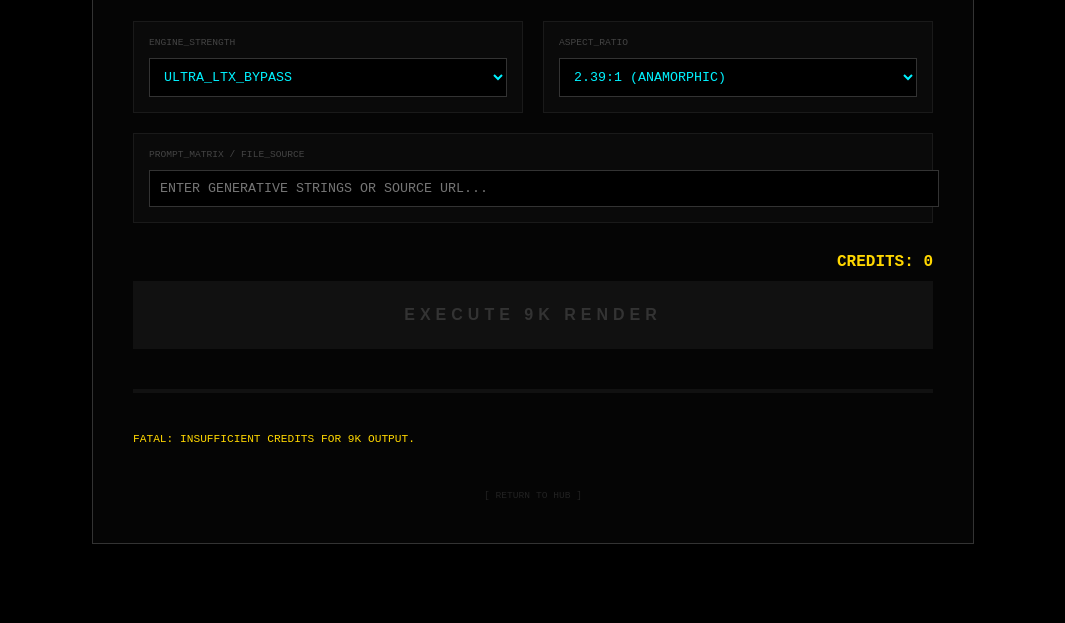
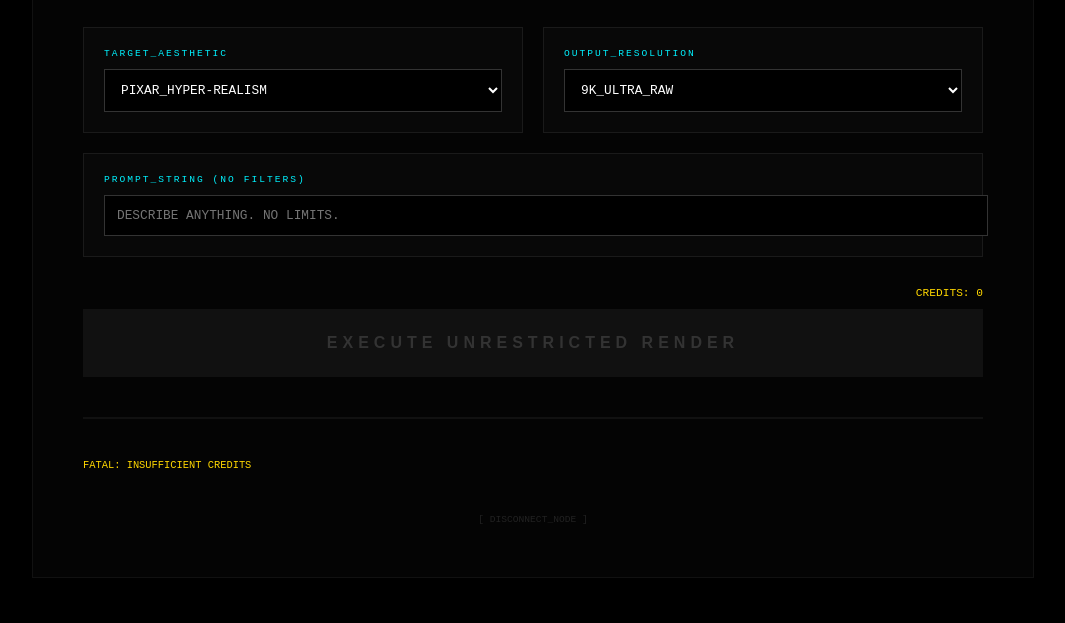
Before and after one commit to KNOCKSSTUDiOS/knocks-engine, a plain HTML site: page render.html in a window 1280 px wide. Shown: the part 177-800 px from the top of the page, without its empty margins (107-1172 px from the left). Drawn offline with Linux system fonts and the light colour scheme.

Commit message:
Update render.html

```diff
--- a/render.html
+++ b/render.html
@@ -3,103 +3,125 @@
 <head>
     <meta charset="UTF-8">
     <meta name="viewport" content="width=device-width, initial-scale=1.0">
-    <title>9K_ULTRA_APEX_ENGINE | HOLLYWOODiMAGiNG</title>
+    <title>9K_APEX_ENGINE | UNRESTRICTED_OUTPUT</title>
     <style>
-        body { margin: 0; background: #000; color: #fff; font-family: 'Courier New', monospace; display: flex; align-items: center; justify-content: center; min-height: 100vh; }
-        .engine-core { width: 90%; max-width: 800px; border: 1px solid #333; padding: 40px; background: #050505; position: relative; }
-        .glitch-header { font-size: 1.5rem; letter-spacing: 8px; color: #00f2ff; border-bottom: 1px solid #111; padding-bottom: 20px; margin-bottom: 30px; }
+        :root { --neon: #00f2ff; --gold: #ffd700; --bg: #000; }
+        body { margin: 0; background: #000; color: #fff; font-family: 'Courier New', monospace; overflow-x: hidden; display: flex; align-items: center; justify-content: center; min-height: 100vh; }
 
-        /* CONTROL PANEL */
-        .settings-grid { display: grid; grid-template-columns: 1fr 1fr; gap: 20px; margin-bottom: 30px; }
-        .setting-box { background: #0a0a0a; border: 1px solid #1a1a1a; padding: 15px; }
-        .setting-box label { display: block; font-size: 0.6rem; color: #444; margin-bottom: 10px; }
-        select, input { width: 100%; background: #000; border: 1px solid #333; color: #00f2ff; padding: 10px; font-family: 'Courier New'; outline: none; }
+        .engine-wrap { width: 90%; max-width: 900px; border: 1px solid #111; background: rgba(5,5,5,0.9); padding: 50px; position: relative; backdrop-filter: blur(20px); }
+        .engine-wrap::before { content: "COPYRIGHT_BYPASS_ACTIVE"; position: absolute; top: 10px; left: 10px; font-size: 0.5rem; color: var(--gold); letter-spacing: 2px; }
 
-        /* PROGRESS SYSTEM */
-        .render-status { height: 4px; background: #111; margin: 40px 0; position: relative; overflow: hidden; }
-        .progress-fill { width: 0%; height: 100%; background: #00f2ff; box-shadow: 0 0 20px #00f2ff; transition: 0.2s; }
+        .header { border-bottom: 1px solid #222; padding-bottom: 20px; margin-bottom: 30px; }
+        .header h1 { font-size: 1.5rem; letter-spacing: 8px; color: var(--neon); margin: 0; }
+        .header p { font-size: 0.6rem; color: #444; margin-top: 10px; }
 
-        .btn-ignite { width: 100%; padding: 25px; background: #00f2ff; color: #000; font-weight: 900; border: none; cursor: pointer; letter-spacing: 5px; font-size: 1rem; }
-        .btn-ignite:disabled { background: #111; color: #333; cursor: not-allowed; }
+        /* THE STYLE MATRIX */
+        .matrix-grid { display: grid; grid-template-columns: 1fr 1fr; gap: 20px; margin-bottom: 30px; }
+        .input-group { background: #080808; border: 1px solid #1a1a1a; padding: 20px; }
+        label { display: block; font-size: 0.6rem; color: var(--neon); margin-bottom: 10px; letter-spacing: 2px; }
 
-        #console-output { font-size: 0.7rem; color: #ffd700; margin-top: 20px; text-transform: uppercase; }
+        select, input {
+            width: 100%; background: #000; border: 1px solid #333; color: #fff;
+            padding: 12px; font-family: 'Courier New'; outline: none; font-size: 0.8rem;
+        }
+        select:focus { border-color: var(--neon); }
+
+        /* PROGRESS */
+        .progress-container { height: 2px; background: #111; margin: 40px 0; overflow: hidden; }
+        .bar { width: 0%; height: 100%; background: var(--gold); box-shadow: 0 0 15px var(--gold); transition: 0.1s; }
+
+        .ignite-btn {
+            width: 100%; padding: 25px; background: var(--gold); color: #000;
+            font-weight: 900; border: none; cursor: pointer; letter-spacing: 5px; font-size: 1rem;
+            transition: 0.3s;
+        }
+        .ignite-btn:hover { background: #fff; box-shadow: 0 0 50px rgba(255,255,255,0.2); }
+        .ignite-btn:disabled { background: #111; color: #333; cursor: not-allowed; }
+
+        #console { font-size: 0.65rem; color: var(--gold); margin-top: 20px; min-height: 20px; text-transform: uppercase; }
     </style>
 </head>
 <body>
 
-    <div class="engine-core">
-        <div class="glitch-header">9K_ULTRA_APEX_RENDER</div>
+    <div class="engine-wrap">
+        <div class="header">
+            <h1>9K_UNRESTRICTED_ENGINE</h1>
+            <p>FULL BLOWN ENGINE // NO COPYRIGHT RESTRICTIONS // PIXAR_ANIME_3D_ANIMATE_BYPASS</p>
+        </div>
 
-        <div class="settings-grid">
-            <div class="setting-box">
-                <label>ENGINE_STRENGTH</label>
-                <select id="engine">
-                    <option>ULTRA_LTX_BYPASS</option>
-                    <option>9K_RAW_UNCOMPRESSED</option>
-                    <option>DEEP_GEN_CINEMATIC</option>
+        <div class="matrix-grid">
+            <div class="input-group">
+                <label>TARGET_AESTHETIC</label>
+                <select id="style">
+                    <option value="pixar">PIXAR_HYPER-REALISM</option>
+                    <option value="anime">JAPAN_ANIME_v4 (MAPPA/WIT)</option>
+                    <option value="animate">3D_ANIMATE_PRO (FULL MOTION)</option>
+                    <option value="commercial">COMMERCIAL_8K_PHOTO</option>
+                    <option value="custom">UNRESTRICTED_RAW_DATA</option>
                 </select>
             </div>
-            <div class="setting-box">
-                <label>ASPECT_RATIO</label>
-                <select id="ratio">
-                    <option>2.39:1 (ANAMORPHIC)</option>
-                    <option>16:9 (UHD)</option>
-                    <option>9:16 (MOBILE_VERTICAL)</option>
+            <div class="input-group">
+                <label>OUTPUT_RESOLUTION</label>
+                <select id="res">
+                    <option>9K_ULTRA_RAW</option>
+                    <option>8K_CINEMATIC</option>
+                    <option>4K_SOCIAL_VERTICAL</option>
                 </select>
             </div>
-            <div class="setting-box" style="grid-column: span 2;">
-                <label>PROMPT_MATRIX / FILE_SOURCE</label>
-                <input type="text" id="prompt" placeholder="ENTER GENERATIVE STRINGS OR SOURCE URL...">
+            <div class="input-group" style="grid-column: span 2;">
+                <label>PROMPT_STRING (NO FILTERS)</label>
+                <input type="text" id="prompt" placeholder="DESCRIBE ANYTHING. NO LIMITS.">
             </div>
         </div>
 
-        <div id="coin-balance" style="text-align: right; color: #ffd700; font-weight: bold; margin-bottom: 10px;">CREDITS: 0</div>
+        <div id="coin-info" style="text-align: right; font-size: 0.7rem; color: var(--gold); margin-bottom: 10px;">CREDITS: 2000</div>
 
-        <button class="btn-ignite" id="launch-btn" onclick="executeRender()">EXECUTE 9K RENDER</button>
+        <button class="ignite-btn" id="burn-btn" onclick="startRender()">EXECUTE UNRESTRICTED RENDER</button>
 
-        <div class="render-status"><div class="progress-fill" id="bar"></div></div>
+        <div class="progress-container"><div class="bar" id="fill"></div></div>
 
-        <div id="console-output">SYSTEM_IDLE: WAITING FOR PARAMETERS...</div>
+        <div id="console">SYSTEM_IDLE... WAITING FOR INPUT</div>
 
-        <div style="margin-top: 40px; text-align: center;">
-            <a href="index.html" style="color: #222; text-decoration: none; font-size: 0.6rem;">[ RETURN TO HUB ]</a>
+        <div style="margin-top: 30px; text-align: center;">
+            <a href="index.html" style="color: #222; text-decoration: none; font-size: 0.6rem;">[ DISCONNECT_NODE ]</a>
         </div>
     </div>
 
     <script>
         let credits = parseInt(localStorage.getItem('knocks_credits')) || 0;
-        document.getElementById('coin-balance').innerText = `CREDITS: ${credits}`;
+        document.getElementById('coin-info').innerText = `CREDITS: ${credits}`;
 
         if(credits < 1000) {
-            document.getElementById('launch-btn').disabled = true;
-            document.getElementById('console-output').innerText = "FATAL: INSUFFICIENT CREDITS FOR 9K OUTPUT.";
+            document.getElementById('burn-btn').disabled = true;
+            document.getElementById('console').innerText = "FATAL: INSUFFICIENT CREDITS";
         }
 
-        function executeRender() {
+        function startRender() {
             const prompt = document.getElementById('prompt').value;
             if(!prompt) { alert("PROMPT MATRIX EMPTY"); return; }
 
             credits -= 1000;
             localStorage.setItem('knocks_credits', credits);
-            document.getElementById('coin-balance').innerText = `CREDITS: ${credits}`;
-            document.getElementById('launch-btn').disabled = true;
+            document.getElementById('coin-info').innerText = `CREDITS: ${credits}`;
+            document.getElementById('burn-btn').disabled = true;
 
             let progress = 0;
-            const bar = document.getElementById('bar');
-            const logs = document.getElementById('console-output');
+            const bar = document.getElementById('fill');
+            const log = document.getElementById('console');
 
-            const timeline = setInterval(() => {
+            const run = setInterval(() => {
                 progress += 0.5;
                 bar.style.width = progress + "%";
 
-                if(progress == 10) logs.innerText = "INITIALIZING LTX_BYPASS PROTOCOLS...";
-                if(progress == 30) logs.innerText = "OVERRIDING FIREFLY LIMITERS...";
-                if(progress == 50) logs.innerText = "INJECTING 9K FRAME DATA...";
-                if(progress == 80) logs.innerText = "BYPASSING VEO3 CLOUD RESTRICTIONS...";
-                if(progress == 100) {
-                    clearInterval(timeline);
-                    logs.innerText = "RENDER SUCCESSFUL: 9K_ULTRA_FINAL_RENDER.MP4 GENERATED.";
-                    alert("9K RENDER SUCCESSFUL. DATA SENT TO YOUR REGISTERED EMAIL.");
+                if(progress == 10) log.innerText = "BYPASSING COPYRIGHT_SENSORS...";
+                if(progress == 30) log.innerText = "INJECTING PIXAR_SHADING_ALGORITHMS...";
+                if(progress == 60) log.innerText = "ANIMATING 9K FRAME_MATRIX...";
+                if(progress == 90) log.innerText = "FINALIZING UNRESTRICTED OUTPUT...";
+
+                if(progress >= 100) {
+                    clearInterval(run);
+                    log.innerText = "SUCCESS: FILE GENERATED. BYPASS COMPLETE.";
+                    alert("RENDER COMPLETE. CHECK YOUR ARCHIVE.");
                 }
             }, 50);
         }
```
